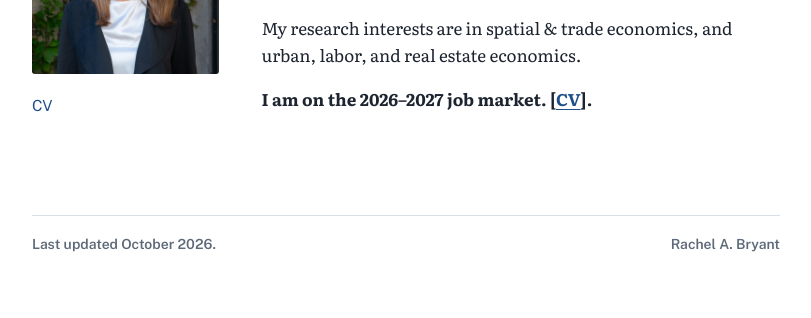
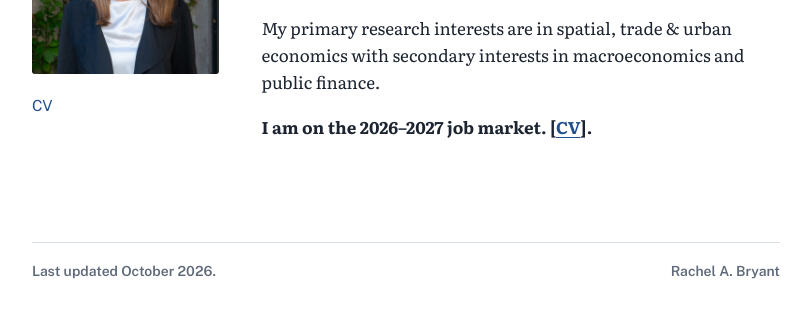
Before and after one commit to rachelabryant/rachelabryant.github.io, a plain HTML site: page index.html in a window 1280 px wide. Shown: the part 198-516 px from the top of the page, without its empty margins (234-1045 px from the left). Drawn offline with nearby package versions, Linux system fonts and the light colour scheme.

Commit message:
Update research interests in bio section

```diff
--- a/index.html
+++ b/index.html
@@ -42,7 +42,7 @@
     <h1>Rachel A. Bryant</h1>
 
     <p>I am a PhD candidate in the Kenneth C. Griffin Department of Economics at the University of Chicago.</p>
-    <p>My research interests are in spatial &amp; trade economics, and urban, labor, and real estate economics.</p>
+    <p>My primary research interests are in spatial, trade &amp; urban economics with secondary interests in macroeconomics and public finance.</p>
     <p><strong>I am on the 2026–2027 job market.<strong> [<a href="cv.pdf">CV</a>].</p>
   </div>
 
```
